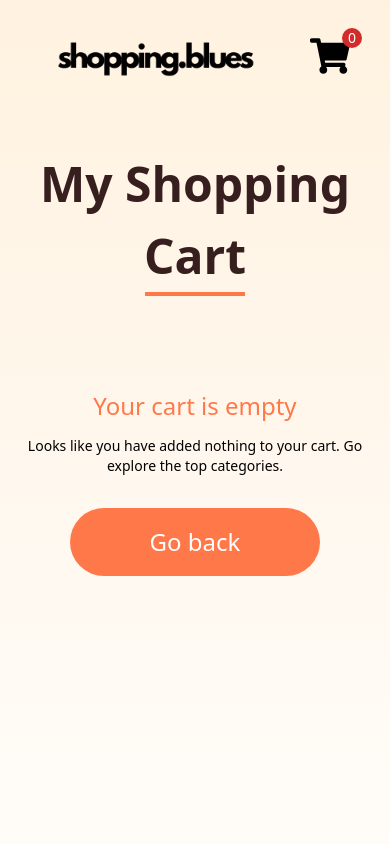
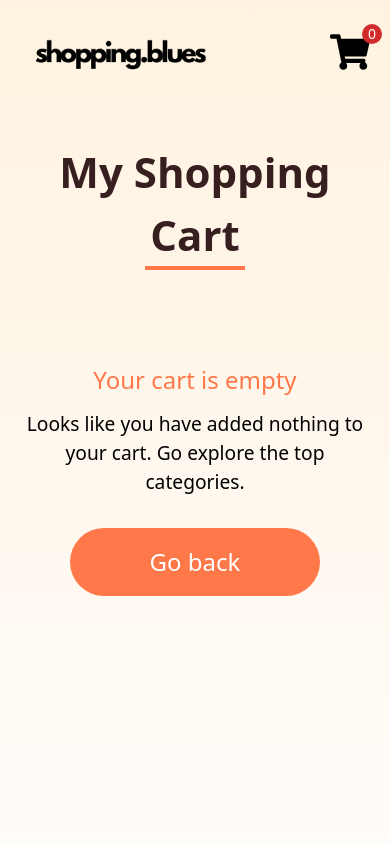
Before and after one commit to Suman373/shopping_blues, a React (Vite) app: page /cart in a window 390 px wide. Shown: the top 844 px of the page. Built offline with nearby package versions, Linux system fonts and the light colour scheme.

Commit message:
fix:banner responsiveness

```diff
--- a/src/components/Navbar.jsx
+++ b/src/components/Navbar.jsx
@@ -12,8 +12,8 @@ const Navbar = () => {
   }, [state]);
 
   return (
-    <nav className='w-screen px-10 py-6 flex items-center justify-between'>
-      <Link to="/"><img src={Logo} className='h-16' alt="logo" /></Link>
+    <nav className='w-screen px-5 md:px-8 lg:px-10 py-6 flex items-center justify-between'>
+      <Link to="/"><img src={Logo} className='h-14 md:h-16' alt="logo" /></Link>
       <ul className='w-fit flex items-center justify-start gap-2 text-md'>
         <Link to="/cart" className='text-lg relative' ><FaShoppingCart /> <span className='absolute bg-red h-5 w-5 rounded-full text-sm flex flex-1 items-center justify-center text-white -top-2 -right-3'>{cartLen}</span></Link>
       </ul>
--- a/src/index.css
+++ b/src/index.css
@@ -13,6 +13,6 @@ html{
     overflow-x: hidden;
 }
 body{
-    background: linear-gradient(to bottom, #fff2e0, white);
-    /* background: red; */
+    /* background: linear-gradient(to bottom, #fff2e0, white); */
+    background: orange;
 }
--- a/src/pages/Cart.jsx
+++ b/src/pages/Cart.jsx
@@ -25,7 +25,7 @@ const Cart = () => {
 
     return (
         <div className='min-h-screen mt-4 p-5'>
-            <h1 className='font-bold text-center text-dark-brown text-[48px] md:text-xl' id='sponsors'>My Shopping Cart</h1>
+            <h1 className='font-bold text-center text-dark-brown text-[42px] md:text-xl' id='sponsors'>My Shopping Cart</h1>
             <div className='h-1 w-[100px] md:w-[400px] bg-orange text-center mx-auto mb-20'></div>
             {/* cart items */}
             <section className='flex flex-col items-center justify-start gap-2'>
@@ -36,7 +36,7 @@ const Cart = () => {
                     :
                     <div>
                         <p className='text-md text-orange text-center m-3'>Your cart is empty</p>
-                        <p className='text-sm text-center'>Looks like you have added nothing to your cart. Go explore the top categories.</p>
+                        <p className='text-base md:text-md text-center'>Looks like you have added nothing to your cart. Go explore the top categories.</p>
                     </div>
                 }
             </section>
--- a/src/pages/Home.jsx
+++ b/src/pages/Home.jsx
@@ -63,18 +63,15 @@ const Home = () => {
                 <img className='h-60 w-fit fixed right-0' src={confettiGIF} />
             </div>}
             {/* Banner */}
-            <div className='relative min-h-screen flex flex-col items-center justify-center z-10 '>
-                <img src={tshirtImg} className='absolute h-80 top-[60%] left-[5%] z-0 transform -rotate-45 opacity-15' alt="tshirt" />
-                <img src={shoeImg} className='absolute h-60 top-[50%] right-[5%] z-0 transform rotate-45 opacity-15' alt="shoe" />
-                <h1 className='font-bold text-dark-brown text-[52px] md:text-xl lg:text-xxl'>Shopping.Blues</h1>
+            <div className='relative min-h-screen flex flex-col items-center justify-center z-10 px-4 md:px-8 '>
+                <h1 className='font-bold text-dark-brown text-[42px] md:text-xl lg:text-xxl'>Shopping.<span className='text-black'>Blues</span></h1>
                 <p className='text-md md:text-lg text-center my-2 font-semibold text-dark-brown'>Find the best products at best prices</p>
-                <p className='text-md md:text-lg text-center text-light-brown font-semibold'>Discover Deals That Dazzle and Savings That Shine.</p>
-                <p className='text-md md:text-lg text-center text-light-brown font-semibold'>Your Ultimate Shopping Destination Awaits!</p>
+                <p className='text-base md:text-lg text-center text-light-brown font-semibold'>Discover deals that dazzle and savings that shine.</p>
                 <a href="#products" className="my-8 border-2 border-black px-10 py-3 rounded-[40px] font-semibold text-center">
                     See Products
                 </a>
                 <h3 className='text-md text-light-brown m-2 font-bol'>Why us?</h3>
-                <div className='min-w-fit p-4 grid grid-cols-2 md:grid-cols-4 gap-4 my-3'>
+                <div className='min-w-fit p-4 grid grid-cols-2 md:grid-cols-4 place-content-center gap-4 my-3'>
                     {
                         whyUsPoints.map((item,index)=>
                             <div className='flex items-center justify-start gap-2 text-dark-brown' key={index}>
@@ -87,7 +84,7 @@ const Home = () => {
             </div>
             {/* Products */}
             <section className='min-h-[100vh] flex flex-col items-center justify-center py-10 '>
-                <h1 className='font-bold text-dark-brown text-center text-[52px] md:text-xl mx-10' id='products'>Our Products</h1>
+                <h1 className='font-bold text-dark-brown text-center text-[42px] md:text-xl mx-10' id='products'>Our Products</h1>
                 <div className='h-1 w-[100px] md:w-[400px] bg-orange text-center mx-auto mb-20'></div>
                 <div className='grid grid-cols-1 md:grid-cols-2 xl:grid-cols-4 gap-4'>
                     {
@@ -110,7 +107,7 @@ const Home = () => {
             </section>
             {/* Sponsors */}
             <section className='min-h-[100vh] flex flex-col items-center justify-center py-10'>
-                <h1 className='font-bold text-dark-brown text-center text-[52px] md:text-xl mx-10' id='sponsors'>Our Sponsors</h1>
+                <h1 className='font-bold text-dark-brown text-center text-[42px] md:text-xl mx-10' id='sponsors'>Our Sponsors</h1>
                 <div className='h-1 w-[100px] md:w-[400px] bg-orange text-center mx-auto mb-20'></div>
                 <div className='min-h-fit flex flex-wrap items-start justify-center p-3 m-4 gap-2'>
                   {sponsors?.map((item,index)=><span className='text-xl lg:text-xxl p-2 text-gray-dark'>{item}</span>)}
--- a/tailwind.config.js
+++ b/tailwind.config.js
@@ -11,6 +11,7 @@ export default {
         'xl':'5rem',
         'lg':'2.5rem',
         'md':'1.5rem',
+        'base':'1.2rem',
         's':'1rem'
       },
     },
```
